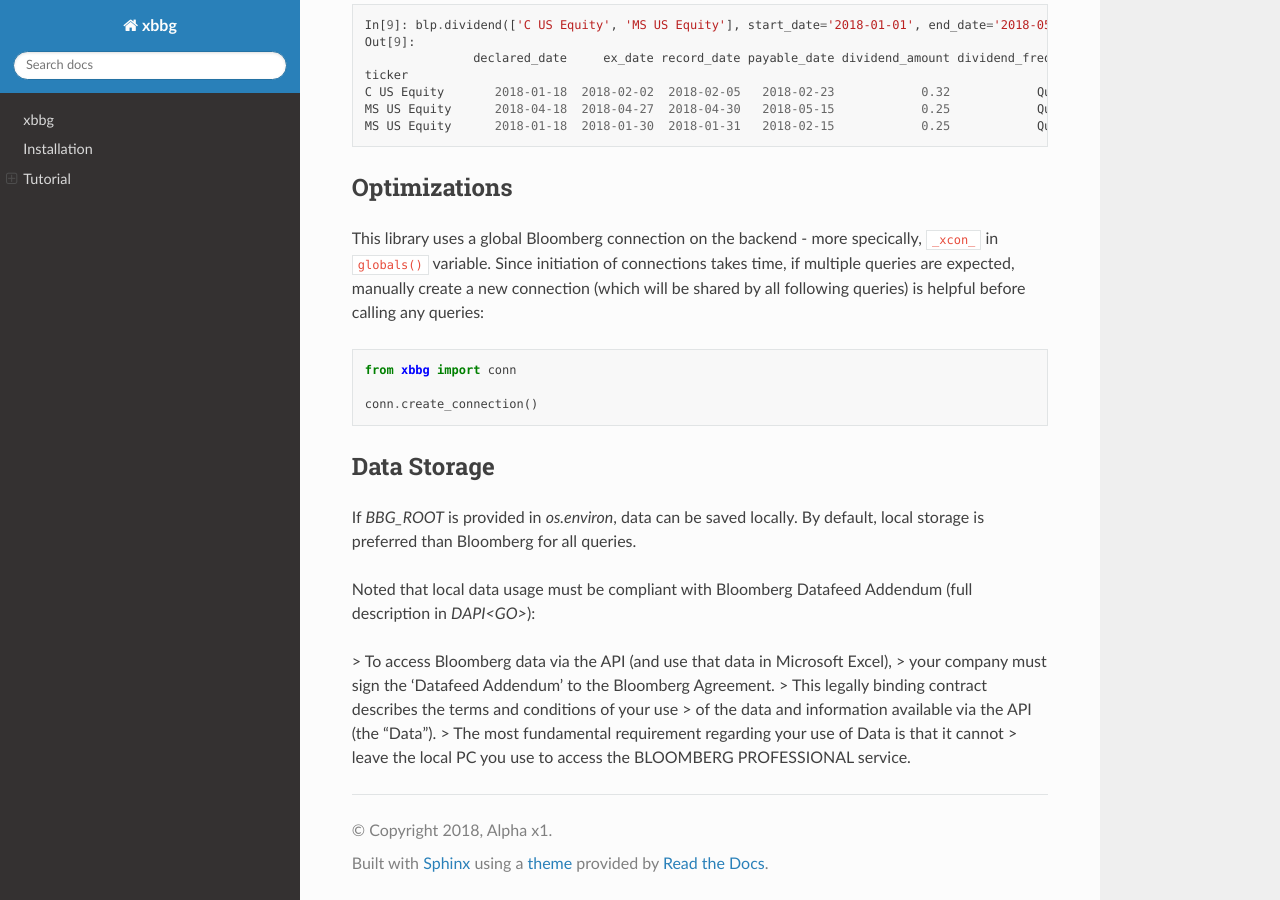
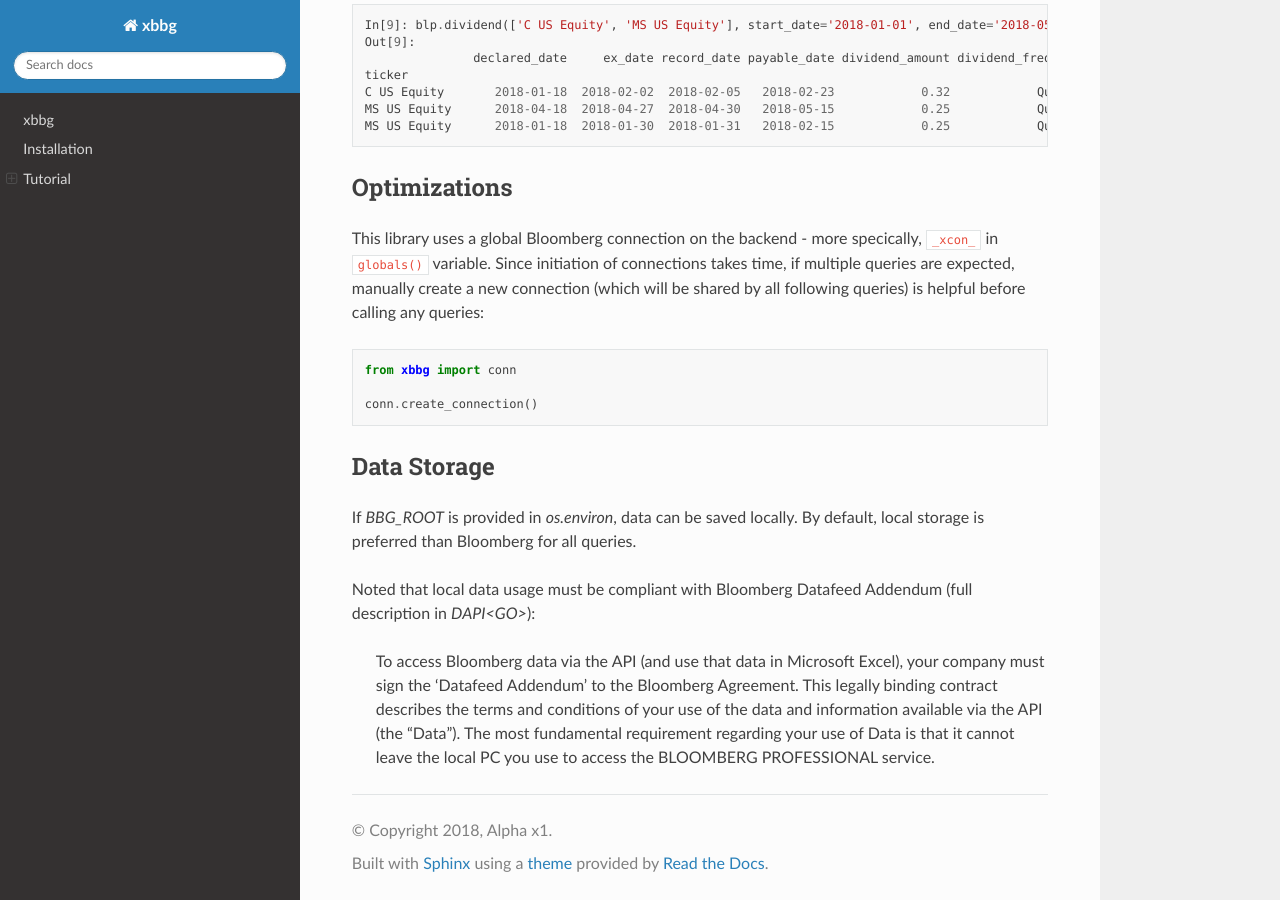
Before and after one commit to alpha-xone/xbbg, a Sphinx documentation site: the page built from docs/index.rst, in a window 1280 px wide and 900 px high, scrolled down 2721 px. Built offline with Sphinx 7.4.7 and the Read the Docs theme 2.0.0, drawn with Linux system fonts in a browser that asks for light colours.

```diff
--- a/docs/index.rst
+++ b/docs/index.rst
@@ -177,9 +177,9 @@ By default, local storage is preferred than Bloomberg for all queries.
 Noted that local data usage must be compliant with Bloomberg Datafeed Addendum
 (full description in `DAPI<GO>`):
 
-> To access Bloomberg data via the API (and use that data in Microsoft Excel),
-> your company must sign the 'Datafeed Addendum' to the Bloomberg Agreement.
-> This legally binding contract describes the terms and conditions of your use
-> of the data and information available via the API (the “Data”).
-> The most fundamental requirement regarding your use of Data is that it cannot
-> leave the local PC you use to access the BLOOMBERG PROFESSIONAL service.
+    To access Bloomberg data via the API (and use that data in Microsoft Excel),
+    your company must sign the 'Datafeed Addendum' to the Bloomberg Agreement.
+    This legally binding contract describes the terms and conditions of your use
+    of the data and information available via the API (the "Data").
+    The most fundamental requirement regarding your use of Data is that it cannot
+    leave the local PC you use to access the BLOOMBERG PROFESSIONAL service.
```
Also changed, not shown: README.md (+1 -1 lines).
